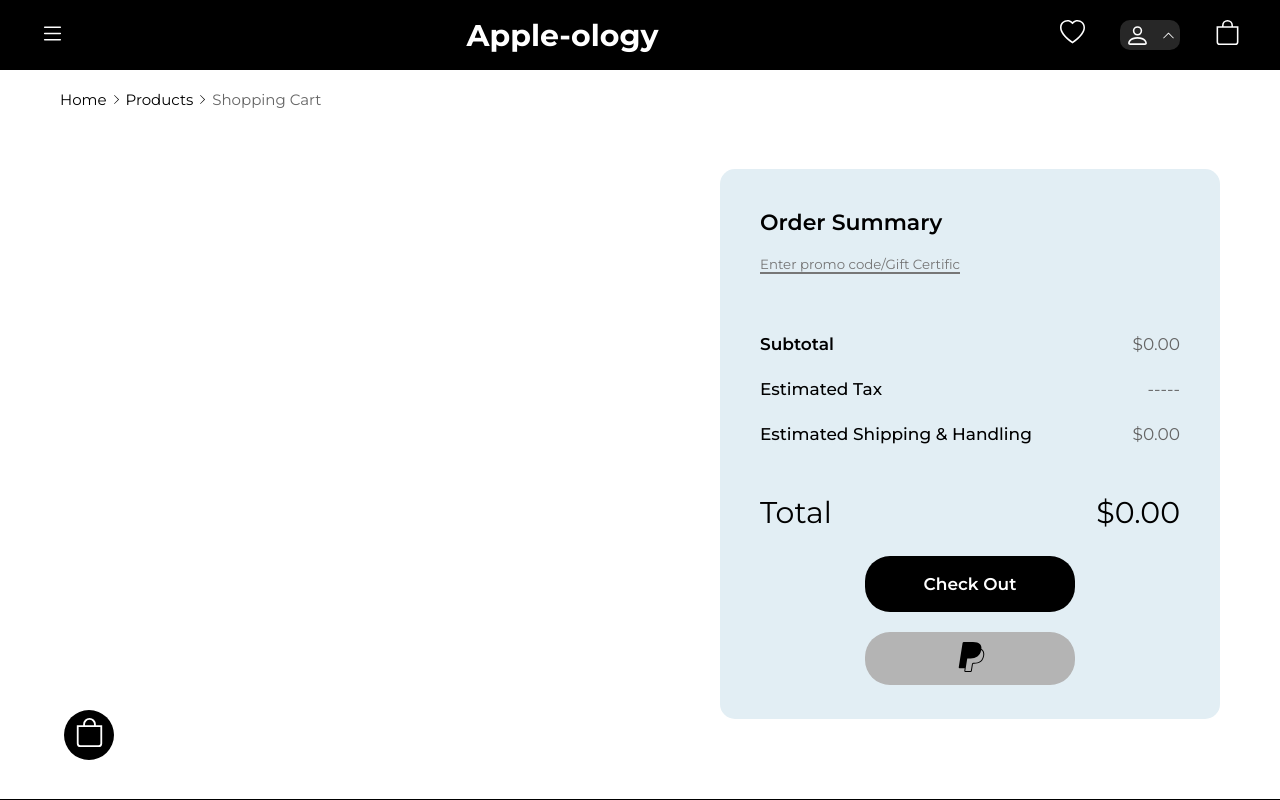
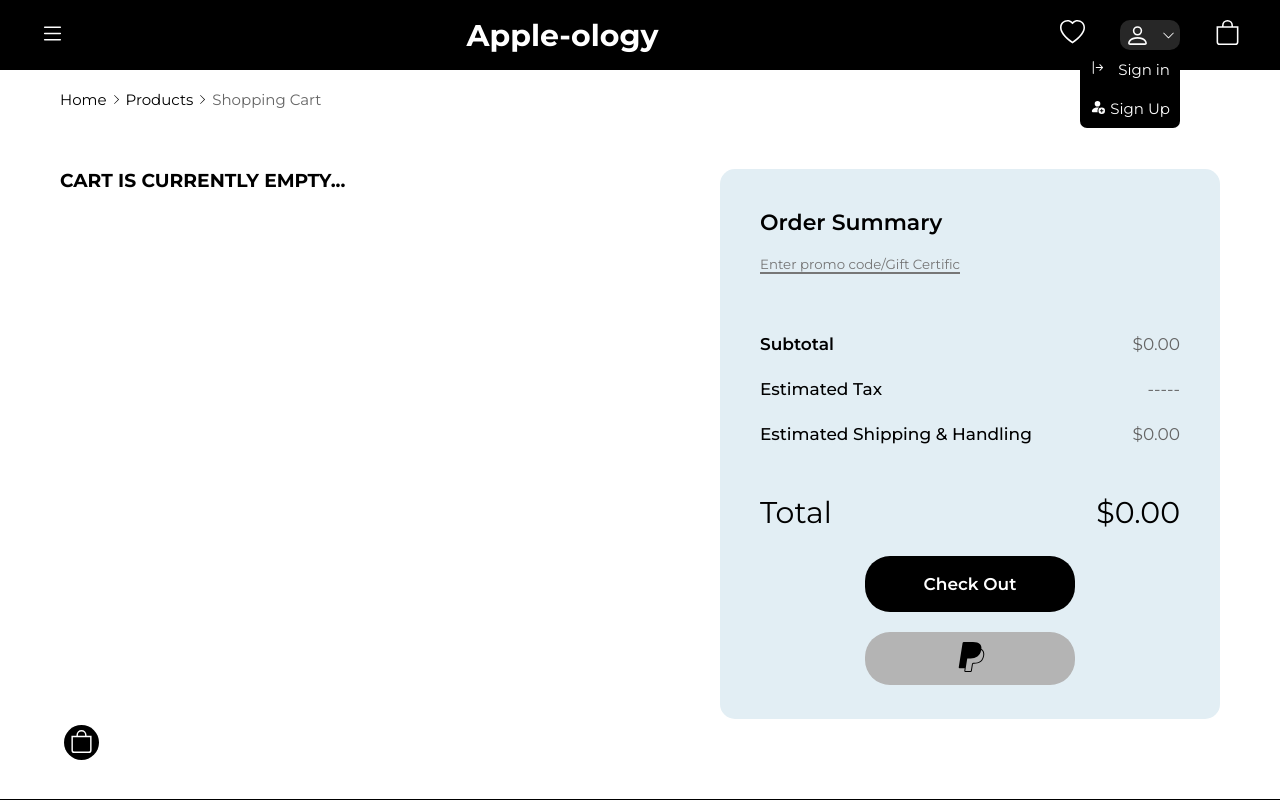
Before and after one commit to Toyehamzat/Apple-ology, a React (Vite) app: page /Cart in a window 1280 px wide. Both pictures are taken after a click on the element 1149 px from the left and 35 px from the top of the page. Shown: the top 800 px of the page. Built offline with nearby package versions, Linux system fonts and the light colour scheme.

Commit message:
drop down on profile button

```diff
--- a/src/App.tsx
+++ b/src/App.tsx
@@ -29,7 +29,7 @@ export default function App() {
         </Routes>
       </Container>
       <Button type="button" to="/Cart" as={NavLink}>
-        <Bag id="bag" size={29} />
+        <Bag id="bag" size={23} />
       </Button>
       <Footer />
     </ShoppingCartProvider>
@@ -37,17 +37,16 @@ export default function App() {
 }
 
 const Container = styled.section`
-  position: relative;
 `;
 
 const Button = styled.button`
-  width: 50px;
-  height: 50px;
+  width:35px;
+  height:35px;
   border-radius: 50%;
   position: fixed;
   bottom: 5%;
   left: 5%;
-  padding: 8px;
+  padding: 5px;
   display: flex;
   justify-content: center;
   background-color: black;
--- a/src/components/Header/navbar.tsx
+++ b/src/components/Header/navbar.tsx
@@ -1,5 +1,5 @@
 import "./styles.tsx";
-import { List, Heart, Person, Bag, ChevronUp } from "react-bootstrap-icons";
+import { List, Heart, Person, Bag, ChevronUp, ArrowBarRight, PersonFillAdd } from "react-bootstrap-icons";
 import { NavLink, Link } from "react-router-dom";
 import { Navbar } from "react-bootstrap";
 import { useShoppingCart } from "../../context/shoppingCartContext.tsx";
@@ -14,6 +14,7 @@ import {
   Dropdown,
   DropdownMenuList,
   DropdownMenuItem,
+  Label,
 } from "./styles.tsx";
 import { useState } from "react";
 export function Header() {
@@ -45,7 +46,7 @@ export function Header() {
           {/* </Link> */}
           {/* <Link id="link" to="profile" as={NavLink}> */}
           <Dropdown>
-            <Profile>
+            <Profile onClick={toggleDropdown}>
               <Person className="reduce" size={25} />
               <ChevronUp onClick={toggleDropdown} className={isOpen? "chevronup active":"chevronup"} size={13} />
             </Profile>
@@ -54,17 +55,14 @@ export function Header() {
                 <DropdownMenuItem
                   onClick={() => handleOptionSelect()}
                 >
-                  Option 1
+                  <ArrowBarRight/>
+                  <Label>Sign in</Label>
                 </DropdownMenuItem>
                 <DropdownMenuItem
                   onClick={() => handleOptionSelect()}
                 >
-                  Option 2
-                </DropdownMenuItem>
-                <DropdownMenuItem
-                  onClick={() => handleOptionSelect()}
-                >
-                  Option 3
+                  <PersonFillAdd/>
+                  <Label>Sign Up</Label>
                 </DropdownMenuItem>
               </DropdownMenuList>
             )}
--- a/src/components/Header/styles.tsx
+++ b/src/components/Header/styles.tsx
@@ -94,7 +94,6 @@ export const Profile = styled.div`
   }
 `;
 
-
 export const Dropdown = styled.div`
   position: relative;
   display: inline-block;
@@ -108,25 +107,40 @@ export const DropdownToggle = styled.div`
 `;
 
 export const DropdownMenuList = styled.ul`
-transition: all .3s ease-in-out;
+  transition: all 0.3s ease-in-out;
   position: absolute;
-  top: 150%;
+  top: 100%;
+  font-size: 15px;
   width: 100px;
   right: 0;
   margin: 0;
   padding: 0;
   list-style: none;
   background-color: #000000;
-  border: 1px solid #000000;
+  border: none;
   border-radius: 7px;
-  z-index:10001;
+  animation: fadein ease 3s;
+  @keyframes fadeIn {
+    0% {
+      opacity: 0;
+    }
+    100% {
+      opacity: 1;
+    }
+  }
 `;
 
 export const DropdownMenuItem = styled.li`
   padding: 10px;
   cursor: pointer;
+  display: flex;
+  justify-content: space-between;
 
   &:hover {
-    background-color:rgb(39, 39, 39);
+    background-color: rgb(39, 39, 39);
   }
 `;
+
+export const Label = styled.label`
+  cursor: pointer;
+`;
--- a/src/components/footer/footer.tsx
+++ b/src/components/footer/footer.tsx
@@ -215,7 +215,7 @@ export function Footer() {
         </div>
       </footer>
       <section id="end">
-        <div>APPLE-LOGY®</div>
+        <div>APPLE-OLOGY®</div>
         <div>BUY WHAT YOU LOVE.™</div>
         <div>TERMS, PRIVACY POLICY</div>
       </section>
--- a/src/components/latestItem.tsx
+++ b/src/components/latestItem.tsx
@@ -1,15 +1,20 @@
-type LatestItemProp= {
+type LatestItemProp = {
   id: number;
   name: string;
   describtion: string;
   price: number;
   images: string;
-}
+};
 import styled from "styled-components";
 import "swiper/css";
 import "swiper/css/pagination";
 import { CurrencyFormat } from "../utilities/currencyFormatter";
-export function LatestItem({name,describtion,price,images }:LatestItemProp) {
+export function LatestItem({
+  name,
+  describtion,
+  price,
+  images,
+}: LatestItemProp) {
   return (
     <Container>
       <TextContainer>
@@ -28,8 +33,6 @@ const Img = styled.img`
   object-fit: cover;
   border-bottom-right-radius: 20px;
   border-bottom-left-radius: 20px;
-
-
 `;
 
 const Container = styled.a`
@@ -42,7 +45,6 @@ const Container = styled.a`
   box-shadow: 5px 5px 4px rgba(0, 0, 0, 0.1);
   border-radius: 20px;
   background-color: black;
-
 
   @media (max-width: 1115px) {
     width: 390px;
@@ -60,7 +62,6 @@ const Container = styled.a`
     width: 358px;
     height: 440px;
   }
-
 `;
 
 const TextContainer = styled.div`
@@ -77,8 +78,6 @@ const Name = styled.div`
   font-size: 12px;
   font-weight: 500;
   margin-bottom: 7px;
-
-
 `;
 
 const Describtion = styled.div`
@@ -86,7 +85,7 @@ const Describtion = styled.div`
   font-weight: 600;
   margin-bottom: 7px;
   @media (max-width: 1115px) {
-    font-size: 18px ;
+    font-size: 18px;
   }
 `;
 
--- a/src/global.css
+++ b/src/global.css
@@ -19,7 +19,6 @@
     width: 100%;
     height: 100%;
     object-fit: cover;
-    z-index: 999;
 
 }
 
@@ -55,7 +54,7 @@
     transition: all .3s ease-in-out;
 }
 #bag:hover{
-    transform: scale(1.2);
+    transform: scale(1.1);
 
 }
 
--- a/src/pages/Homepage/styles.tsx
+++ b/src/pages/Homepage/styles.tsx
@@ -2,13 +2,15 @@ import styled from "styled-components";
 export const Container = styled.section`
   padding: 0px 0px;
   height: auto;
+
 `;
 
 export const FirstSection = styled.section`
   width: 100%;
   height: 100vh;
-
   animation: fadeIn ease 2s;
+  position: relative;
+   z-index: -999;
 
   @keyframes fadeIn {
     0% {
@@ -57,6 +59,8 @@ export const Button = styled.button`
   outline: 0;
   border: none;
   overflow: hidden;
+  position: relative;
+  z-index: 100000;
   transition: all 0.08s ease-in;
   -o-transition: 0.08s ease-in;
   -ms-transition: 0.08s ease-in;
--- a/src/pages/ShoppingCartPage/ShoppingCart.tsx
+++ b/src/pages/ShoppingCartPage/ShoppingCart.tsx
@@ -24,7 +24,7 @@ import {
   PayPalBtn,
 } from "./styles";
 export function ShoppingCart() {
-  const { cartItems } = useShoppingCart();
+  const { cartItems, CartQuantity } = useShoppingCart();
   return (
     <>
       <Container>
@@ -43,11 +43,15 @@ export function ShoppingCart() {
         </Header>
         <Body>
           <Left>
-            <Stack className="w-100" gap={5}>
-              {cartItems.map((items) => (
-                <CartItem key={items.id} {...items} />
-              ))}
-            </Stack>
+            {CartQuantity > 0 ? (
+              <Stack className="w-100" gap={5}>
+                {cartItems.map((items) => (
+                  <CartItem key={items.id} {...items} />
+                ))}
+              </Stack>
+            ) : (
+              <h1>CART IS CURRENTLY EMPTY...</h1>
+            )}
           </Left>
           <Right>
             <SummaryContainer>
--- a/src/pages/ShoppingCartPage/styles.tsx
+++ b/src/pages/ShoppingCartPage/styles.tsx
@@ -26,6 +26,7 @@ export const Route = styled.div`
   /* margin-top: 20px; */
   font-size: 15px;
   margin-bottom: 60px;
+  position: relative;
 `;
 
 export const Body = styled.div`
@@ -80,7 +81,7 @@ export const SummaryContainer = styled.div`
   padding: 40px 40px;
   position: relative;
   border-radius: 15px;
-  z-index: 1000;
+  z-index: -1000;
 `;
 
 export const Input = styled.input`
```
